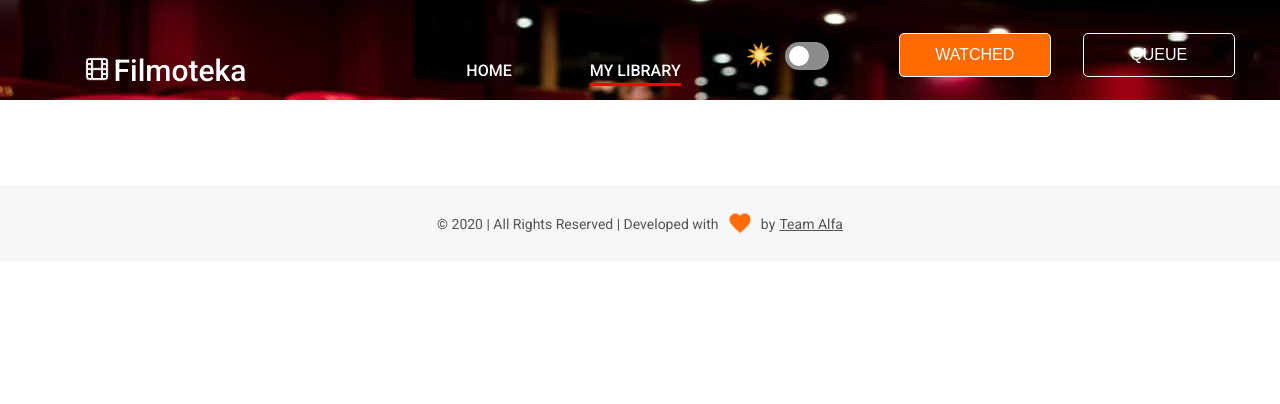
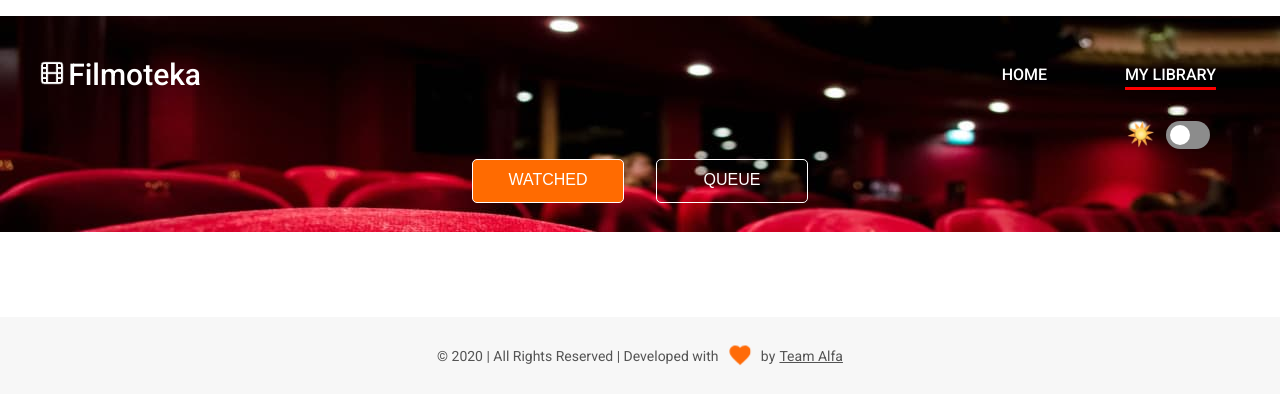
Before and after one commit to Rafal-Chojnacki/Filmoteka-team6, a website built with Parcel: page src/mylibrary.html in a window 1280 px wide. Built offline with nearby package versions, Linux system fonts and the light colour scheme.

Commit message:
Repairing code of My Library

```diff
--- a/src/partials/library.html
+++ b/src/partials/library.html
@@ -1,5 +1,5 @@
 <section class="sh">
-  <div class="container headerbg librarybg">
+  <div class="headerbg librarybg">
     <ul class="header-flex">
       <li class="flex-start">
         <a class="header_link" href="./index.html">
```
